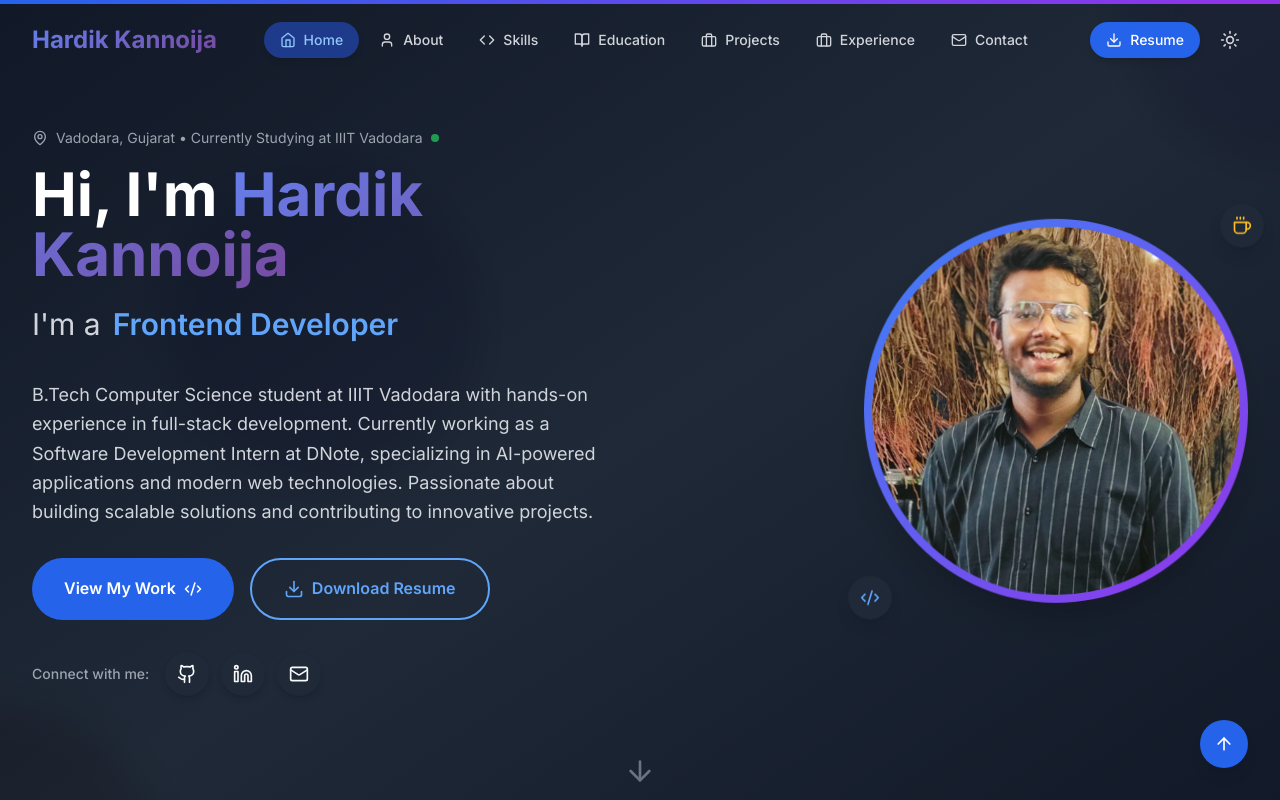
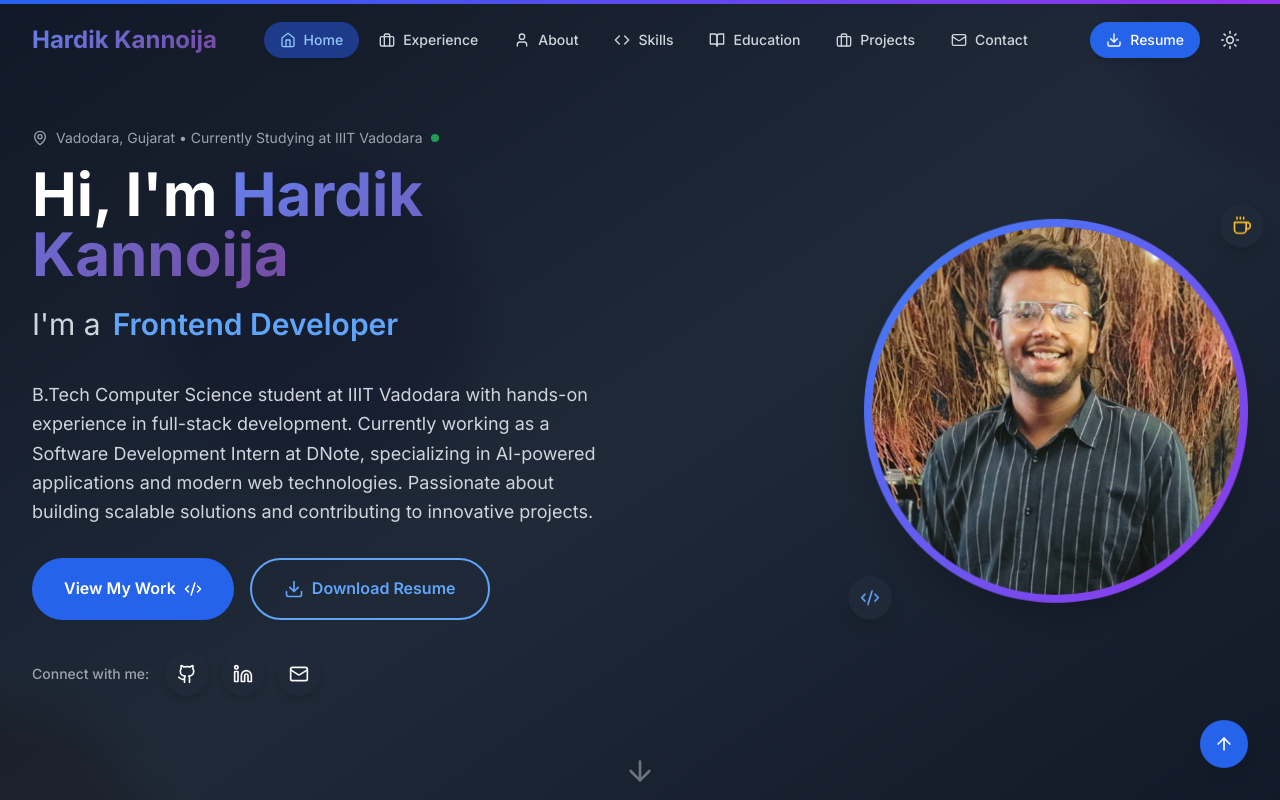
Before and after one commit to hard-i-k/portfolio, a React (Vite) app in the folder frontend/: page / in a window 1280 px wide. Shown: the top 800 px of the page. Built offline with nearby package versions, Linux system fonts and the light colour scheme.

Commit message:
Reorder navbar: Home, Experience, About, rest unchanged

```diff
--- a/frontend/src/components/Header.jsx
+++ b/frontend/src/components/Header.jsx
@@ -74,11 +74,11 @@ const Header = () => {
 
   const navItems = [
     { href: '#home', label: 'Home', icon: Home },
+    { href: '#experience', label: 'Experience', icon: Briefcase },
     { href: '#about', label: 'About', icon: User },
     { href: '#skills', label: 'Skills', icon: Code },
     { href: '#education', label: 'Education', icon: BookOpen },
     { href: '#projects', label: 'Projects', icon: Briefcase },
-    { href: '#experience', label: 'Experience', icon: Briefcase },
     { href: '#contact', label: 'Contact', icon: Mail },
   ]
 
```
